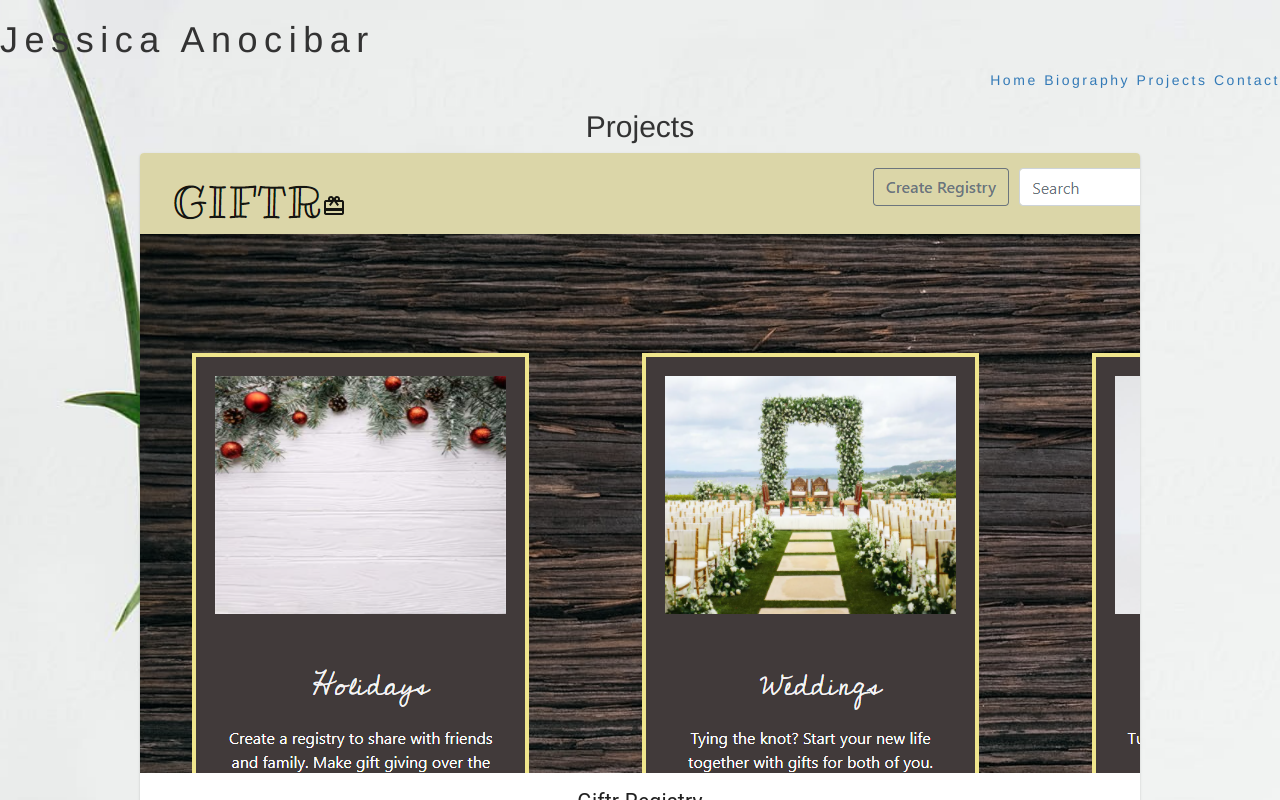
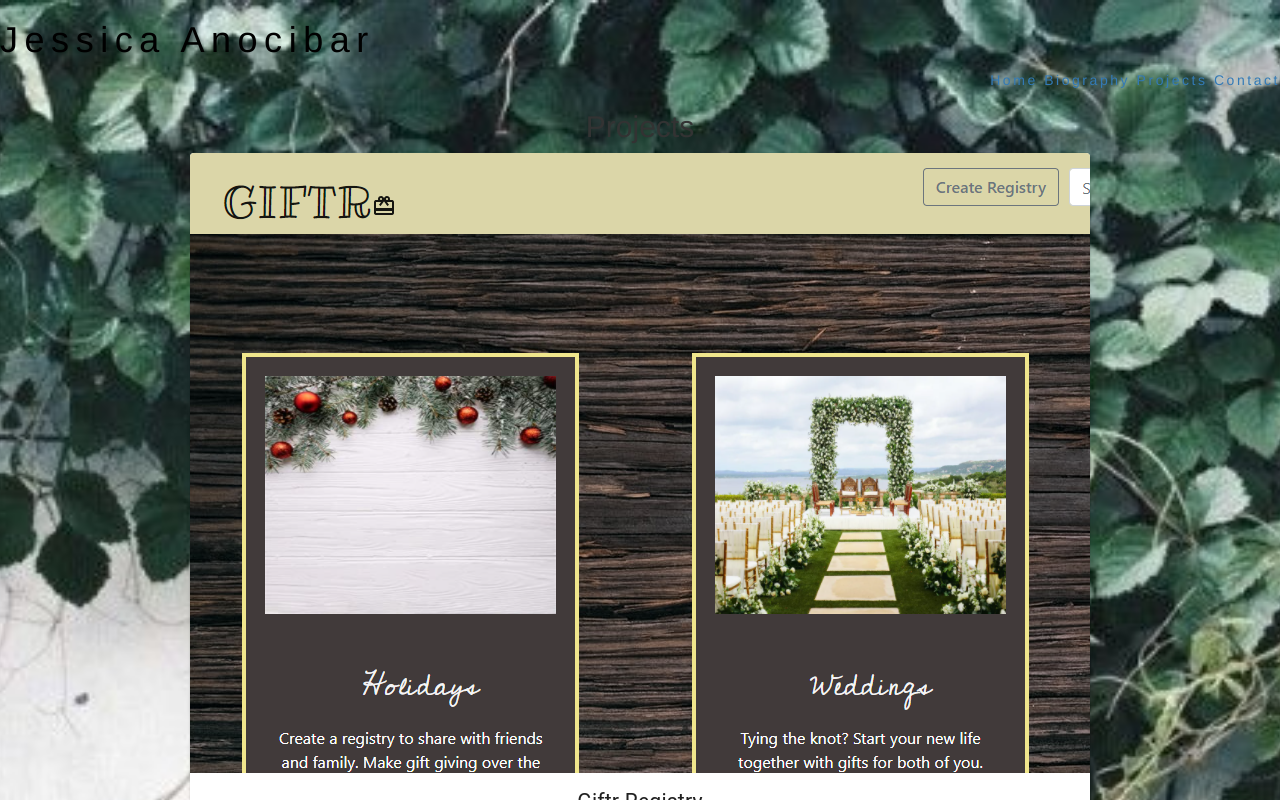
Before and after one commit to jessicaano92/react_portfolio, a React (Create React App) app: page /projects in a window 1280 px wide. Shown: the top 800 px of the page. Built offline with nearby package versions, Linux system fonts and the light colour scheme.

Commit message:
working on styling bg and pages

```diff
--- a/src/App.css
+++ b/src/App.css
@@ -1,6 +1,6 @@
 body {
-    background-image: url('./assets/bg2.jpg');
-    height: 100%;
+    background-image: url('./assets/bg4.jpg');
+    height: 80%;
     background-position: center;
     background-repeat: no-repeat;
     background-size: cover;
--- a/src/pages/Home.css
+++ b/src/pages/Home.css
@@ -2,3 +2,7 @@
 
     text-align: right;
 }
+
+.name {
+  color: black;
+}
--- a/src/pages/Home.js
+++ b/src/pages/Home.js
@@ -8,7 +8,7 @@ function Home () {
         <>
 
         <div>
-            <h1 className="name" data-shrink-original-size="22" style={{letterSpacing: "0.181818em"}}>Jessica Anocibar</h1>
+            <h1 className="name" style={{letterSpacing: "0.181818em"}}>Jessica Anocibar</h1>
         </div>
         <div className="topNav">
             <a href="/Home" style={{letterSpacing: "0.181818em"}}>Home </a>
--- a/src/pages/Projects.js
+++ b/src/pages/Projects.js
@@ -13,7 +13,7 @@ import pic3 from '../../src/assets/pic3.png';
 
 const useStyles = makeStyles({
     root: {
-      maxWidth: 1000,
+      maxWidth: 900,
       margin: "auto",
       textAlign: "center",
     },
```
Also changed, not shown: src/assets/bg4.jpg (added).
